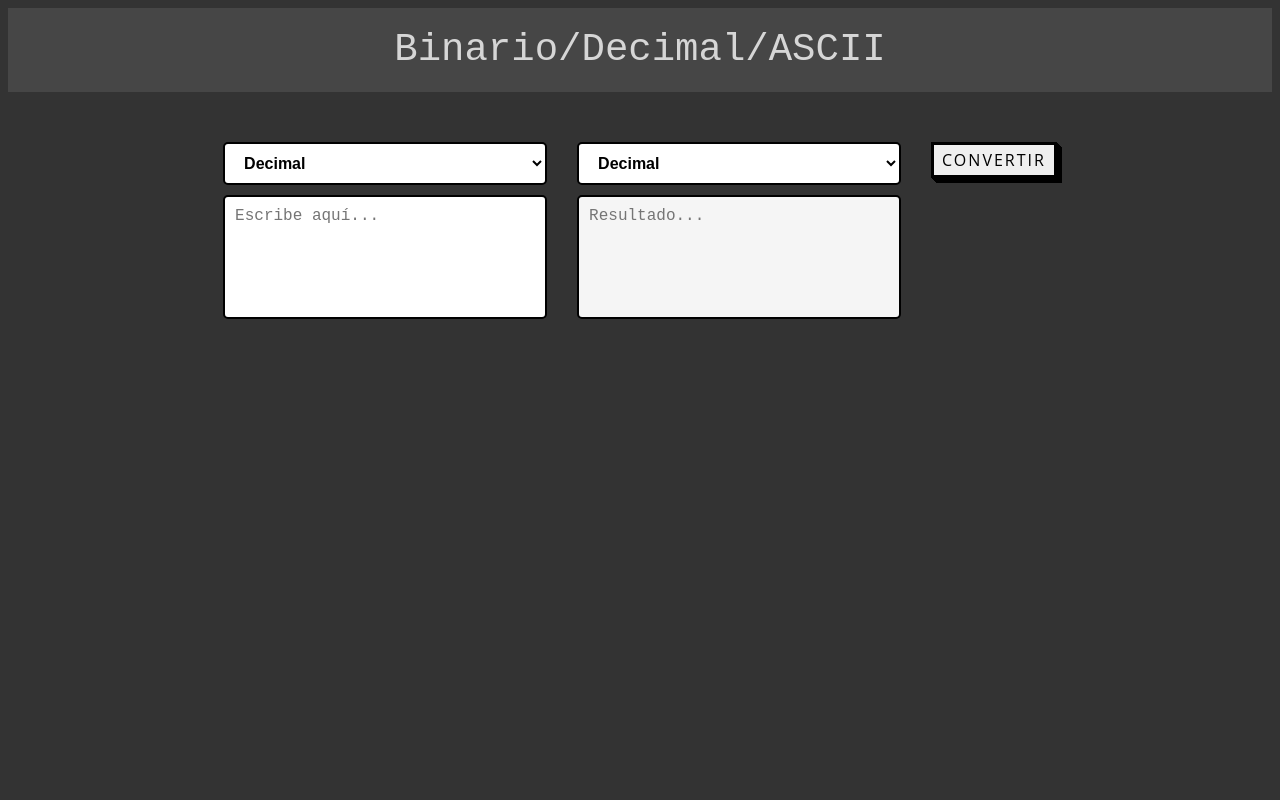
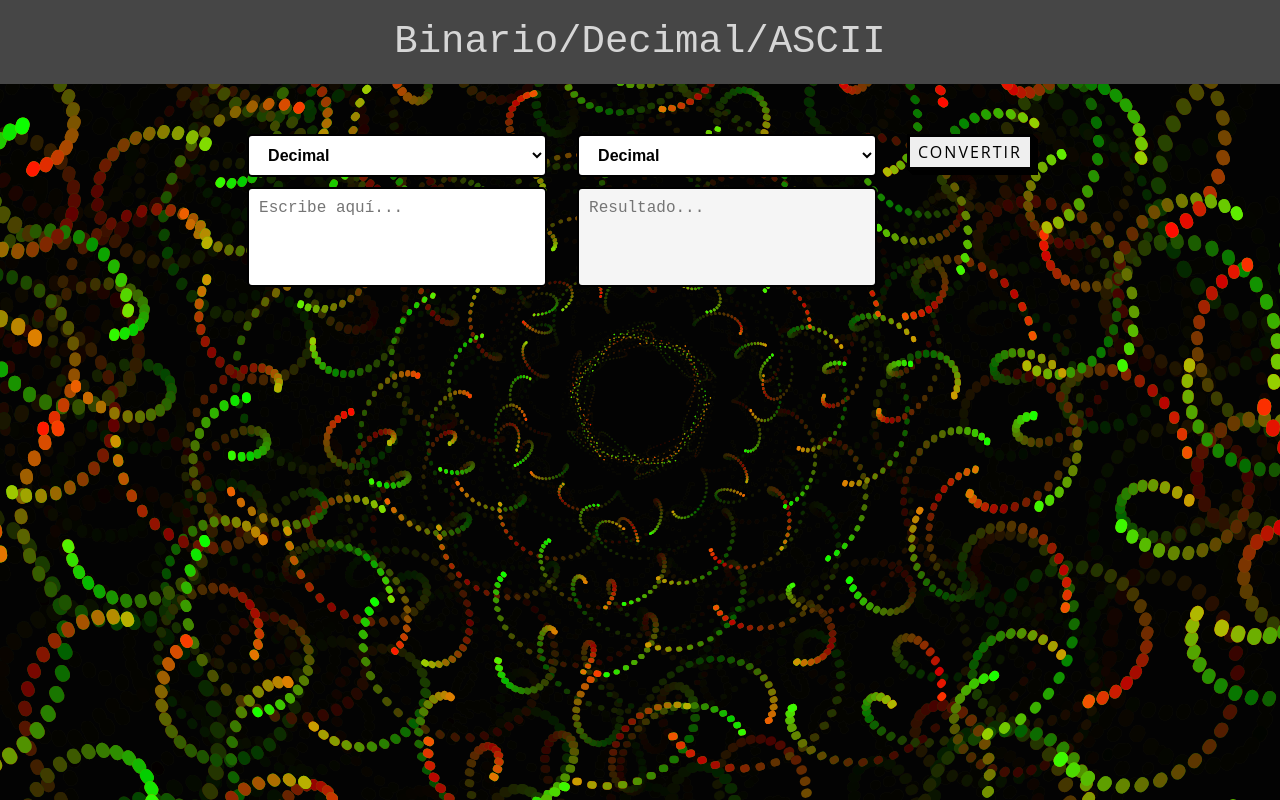
Before and after one commit to MrMijangos/conversion-de-codigo, a plain HTML site: page index.html in a window 1280 px wide. Drawn offline with Linux system fonts and the light colour scheme; animation ran at ten frames a second.

Commit message:
mi proyecto

```diff
--- a/css/styles.css
+++ b/css/styles.css
@@ -10,16 +10,16 @@
 
 }
 
-/* Contenedor principal */
+
 .traductor {
     display: flex;
     justify-content: center;
     align-items: flex-start;
-    gap: 30px; /* Espacio entre las columnas */
+    gap: 30px;
     margin-top: 50px;
   }
 
-  /* Cada columna */
+
   .columna {
     display: flex;
     flex-direction: column;
@@ -32,7 +32,7 @@
     align-items: center;
   }
 
-  /* Estilo de los selectores */
+
   select {
     font-size: 16px;
     font-weight: bold;
@@ -43,7 +43,7 @@
     color: black;
     cursor: pointer;
     transition: 0.3s ease-in-out;
-    width: 100%; /* Ocupa todo el ancho del contenedor */
+    width: 100%;
   }
 
   select:hover {
@@ -51,7 +51,7 @@
     color: white;
   }
 
-  /* Estilo de los cuadros de texto */
+
   textarea {
     width: 300px;
     height: 100px;
@@ -59,14 +59,20 @@
     font-size: 16px;
     border: 2px solid black;
     border-radius: 5px;
-    resize: none; /* Elimina el redimensionado */
+    resize: none;
   }
 
   #texto-destino {
-    background-color: #f5f5f5; /* Color más claro para diferenciarlo */
-    color: hsl(0, 0%, 60%); /* Texto gris */
+    background-color: #f5f5f5;
+    color: hsl(0, 0%, 60%);
   }
 
+  body {
+    padding: 0;
+    margin: 0;
+    background-color: #333333;
+    overflow: hidden;
+  }
 
 
 
@@ -102,3 +108,19 @@
         padding: 0.25em 0.75em;
       }
     }
+
+    * {
+      box-sizing: border-box;
+      margin: 0;
+      padding: 0;
+    }
+
+
+    canvas#phosphenes {
+      position: fixed; /* Fija el canvas en el fondo */
+      top: 0;
+      left: 0;
+      width: 100%; /* Ocupa todo el ancho de la pantalla */
+      height: 100%; /* Ocupa todo el alto de la pantalla */
+      z-index: -1; /* Envía el canvas al fondo */
+    }
--- a/index.html
+++ b/index.html
@@ -6,7 +6,7 @@
     <title>Convertidor Numérico</title>
     <link rel="stylesheet" href="css/styles.css">
 </head>
-<body style="background-color: #333333;">
+<body style="background-color: transparent;">
     <div class="header">
         <header style="font-family:monospace; color: #d6d6d6;">Binario/Decimal/ASCII</header>
     </div>
@@ -39,8 +39,16 @@
             </div>
         </div>
 
+            <!-- Otros contenidos de tu página -->
+            <canvas id="phosphenes"></canvas>
+            <!-- Otros contenidos de tu página -->
+
+
 
     </section>
+    <script src="js/phosphenes.js"></script>
+
     <script src="js/script.js"></script>
+
 </body>
 </html>
--- /dev/null
+++ b/js/phosphenes.js
@@ -0,0 +1,85 @@
+Math.TAU = Math.PI * 2;
+
+class Line {
+  constructor(args) {
+    this.lineWidth = args.radio / 30;
+    this.radio = args.radio;
+    this.from = args.from;
+    this.to = args.from + 0.005; //args.to
+  }
+
+  draw(_ctx, _center) {
+    _ctx.beginPath();
+    _ctx.arc(_center.x, _center.y, this.radio, this.from, this.to, false);
+    _ctx.stroke();
+  }
+}
+
+class Phosphenes {
+  constructor(containerId) {
+    this.canvas = document.getElementById(containerId);
+    this.context = this.canvas.getContext("2d");
+    this.totalCircles = 12;
+    this.slices = 30;
+    this.amount = 1 / this.totalCircles;
+    this.pos = { x: 0, y: 0 };
+    this.deface = 2;
+    this.resize();
+    this.setup();
+    this.animate();
+    window.addEventListener("resize", () => this.resize());
+  }
+
+  resize() {
+    this.canvas.width = window.innerWidth;
+    this.canvas.height = window.innerHeight;
+    this.corner = { x: this.canvas.width, y: this.canvas.height };
+    this.center = { x: this.corner.x / 2, y: this.corner.y / 2 };
+    this.maxRadio = Math.hypot(this.center.x, this.center.y);
+  }
+
+  setup() {
+    this.lines = [];
+    this.sliceRadio = this.maxRadio / this.totalCircles;
+    let anglePerSlice = Math.TAU / this.slices;
+    for (let angle = anglePerSlice; angle < Math.TAU; angle += anglePerSlice) {
+      let line = new Line({
+        from: angle,
+        to: angle + anglePerSlice,
+        radio: this.maxRadio
+      });
+      this.lines.push(line);
+    }
+  }
+
+  animate() {
+    requestAnimationFrame(() => this.animate());
+    this.render();
+  }
+
+  render() {
+    let time = new Date().getTime() * 0.001;
+    this.deface = Math.sin(time) * 200;
+    this.context.fillStyle = "rgba(0,0,0,0.1)";
+    this.context.fillRect(0, 0, this.canvas.width, this.canvas.height);
+    this.context.lineWidth = 15;
+    this.context.lineCap = "round";
+    for (let i = 0; i < this.totalCircles; i++) {
+      let scale = i * this.amount;
+      this.context.save();
+      this.context.translate(this.center.x, this.center.y);
+      this.context.rotate(Math.sin(time / i));
+      this.context.scale(scale, scale);
+      for (let j = 0; j < this.lines.length; j++) {
+        this.pos.x = Math.cos(time + i - j) * this.deface;
+        this.pos.y = Math.sin(time + i - j) * this.deface;
+        this.lines[j].draw(this.context, this.pos);
+        this.context.strokeStyle = `rgb(${Math.abs(Math.cos(time + i - j) * 255)},${Math.abs(Math.sin(time + i - j) * 255)},0)`;
+        this.context.stroke();
+      }
+      this.context.restore();
+    }
+  }
+}
+
+new Phosphenes("phosphenes");
```
Also changed, not shown: js/script.js (line endings or trailing spaces).
